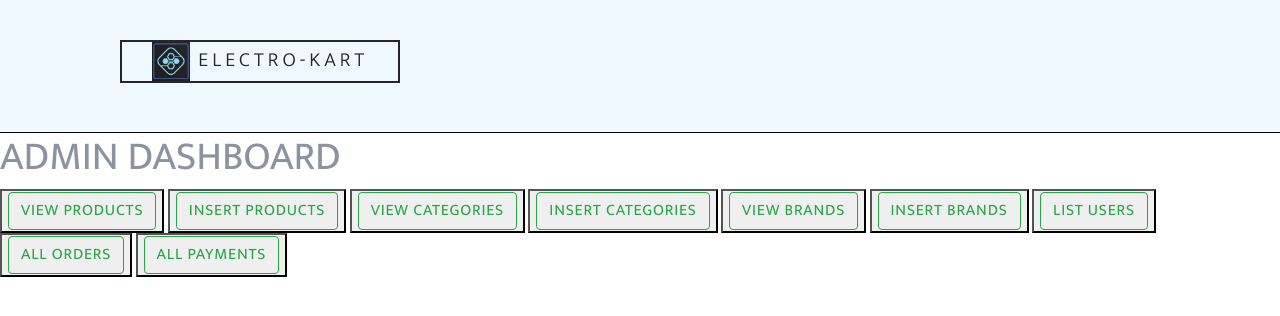
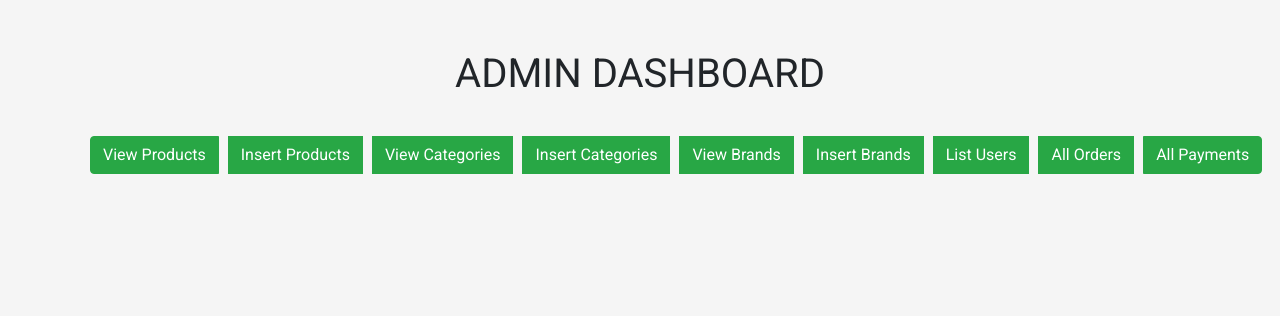
Before and after one commit to Noel1100/Mini-Project, a PHP site: page /admin.php in a window 1280 px wide. Shown: the top 316 px of the page. Run offline with PHP 8.4, Linux system fonts and the light colour scheme.

Commit message:
admin page and signup edited

```diff
--- a/admin.php
+++ b/admin.php
@@ -1,119 +1,47 @@
-<?php
-include 'config.php';
-?>
-
 <!DOCTYPE html>
 <html lang="en">
 <head>
-    <title>Electro-KART</title>
+    <title>Admin Dashboard | Electro-KART</title>
     <meta charset="utf-8">
     <meta name="viewport" content="width=device-width, initial-scale=1, shrink-to-fit=no">
-
-    <link rel="stylesheet" href="https://fonts.googleapis.com/css?family=Mukta:300,400,700">
-    <link rel="stylesheet" href="fonts/icomoon/style.css">
-
-    <link rel="stylesheet" href="css/bootstrap.min.css">
-    <link rel="stylesheet" href="css/magnific-popup.css">
-    <link rel="stylesheet" href="css/jquery-ui.css">
-    <link rel="stylesheet" href="css/owl.carousel.min.css">
-    <link rel="stylesheet" href="css/owl.theme.default.min.css">
-
-
-    <link rel="stylesheet" href="css/aos.css">
-
-    <link rel="stylesheet" href="css/style.css">
-
+    <link rel="stylesheet" href="https://maxcdn.bootstrapcdn.com/bootstrap/4.0.0/css/bootstrap.min.css">
+    <link href="https://fonts.googleapis.com/css2?family=Roboto:wght@300;400;700&display=swap" rel="stylesheet">
     <style>
-      /* CSS styles for the heading */
-      #i{
-          font-family: Arial, sans-serif;
-          font-size: 36px;
-          color: black; /* Blue color, you can change this to your preferred color */
+        body {
+            font-family: 'Roboto', sans-serif;
+            background-color: #f5f5f5;
+        }
+        .container {
+            padding: 20px;
+        }
+        .header {
             text-align: center;
-          text-shadow: 2px 2px 4px rgb(228, 227, 227); /* Add a subtle text shadow */
-          margin-bottom: 10px;
+            padding: 30px 0;
+        }
+        .btn-group {
+            margin-bottom: 20px;
+        }
+        .btn-group .btn {
+            margin-right: 10px;
         }
     </style>
-
-    <style>
-      #d {
-          border: 1px solid #ccc; /* Optional: Add a border for visualization */
-          padding: 20px; /* Add padding to create space inside the container */
-      }
-
-      h2 {
-          margin-top: 10px; /* Add margin to the top of the heading to create space */
-      }
-
-
-
-      .site-logo {
-  position: relative;
-  overflow: hidden;
-}
-
-.js-logo-clone {
-  display: inline-block;
-  font-size: 2rem;
-  position: relative;
-  overflow: hidden;
-  color: transparent;
-  transition: width 1s ease, opacity 1s ease;
-  width: 0;
-  white-space: nowrap;
-  animation: revealText 2s ease forwards;
-}
-
-@keyframes revealText {
-  0% {
-    width: 0;
-  }
-  100% {
-    width: 80%;
-  }
-}
-.logo-image {
-  max-width: 15%; /* Make the image responsive */
-  height: auto; /* Automatically adjust the image height */
-  display: inline-block;
-  vertical-align: middle; /* Align the image vertically with the text */
-}
-
-  </style>
 </head>
-
 <body>
-
-  <div class="site-wrap">
-    <header class="site-navbar" role="banner">
-      <div class="site-navbar-top">
     <div class="container">
-          <div class="row align-items-center">
-
-            <div class="col-12 mb-3 mb-md-0 col-md-4 order-1 order-md-2 text-center">
-              <div class="site-logo">
-                <a href="index.html" class="js-logo-clone">
-                  <img src="images/kart.jpg" alt="Electro-KART" class="logo-image">
-                  <span class="logo-text">Electro-Kart</span>
-                </a>
+        <div class="header">
+            <h1>ADMIN DASHBOARD</h1>
+        </div>
+        <div class="btn-group" role="group" aria-label="Admin Actions">
+            <a href="" class="btn btn-success">View Products</a>
+            <a href="" class="btn btn-success">Insert Products</a>
+            <a href="" class="btn btn-success">View Categories</a>
+            <a href="" class="btn btn-success">Insert Categories</a>
+            <a href="" class="btn btn-success">View Brands</a>
+            <a href="" class="btn btn-success">Insert Brands</a>
+            <a href="" class="btn btn-success">List Users</a>
+            <a href="" class="btn btn-success">All Orders</a>
+            <a href="" class="btn btn-success">All Payments</a>
         </div>
     </div>
-          </div>
-        </div>
-      </div>
-</div>
-<h1>ADMIN DASHBOARD</h1>
-
-<button><a href="" class="btn btn-outline-success">View products</a></button>
-<button><a href="" class="btn btn-outline-success">Insert products</a></button>
-<button><a href="" class="btn btn-outline-success">View categories</a></button>
-<button><a href="" class="btn btn-outline-success">Insert categories</a></button>
-<button><a href="" class="btn btn-outline-success">View brands</a></button>
-<button><a href="" class="btn btn-outline-success">Insert brands</a></button>
-<button><a href="" class="btn btn-outline-success">List users</a></button>
-<button><a href="" class="btn btn-outline-success">All orders</a></button>
-<button><a href="" class="btn btn-outline-success">All payments</a></button>
-
 </body>
-
 </html>
```
Also changed, not shown: signup.html (+0 -9 lines). Lines whose indentation alone changed are shown as unchanged.
